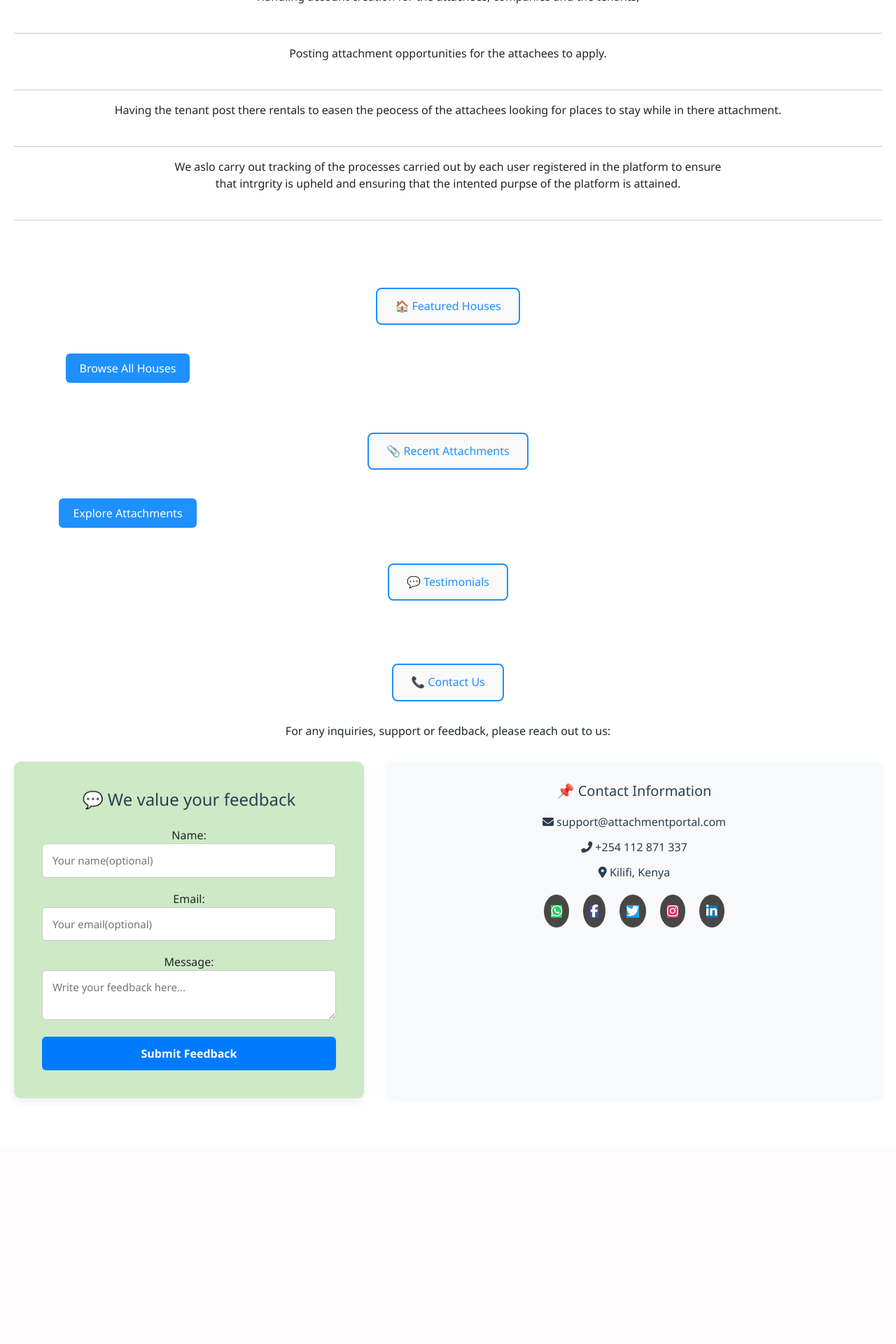
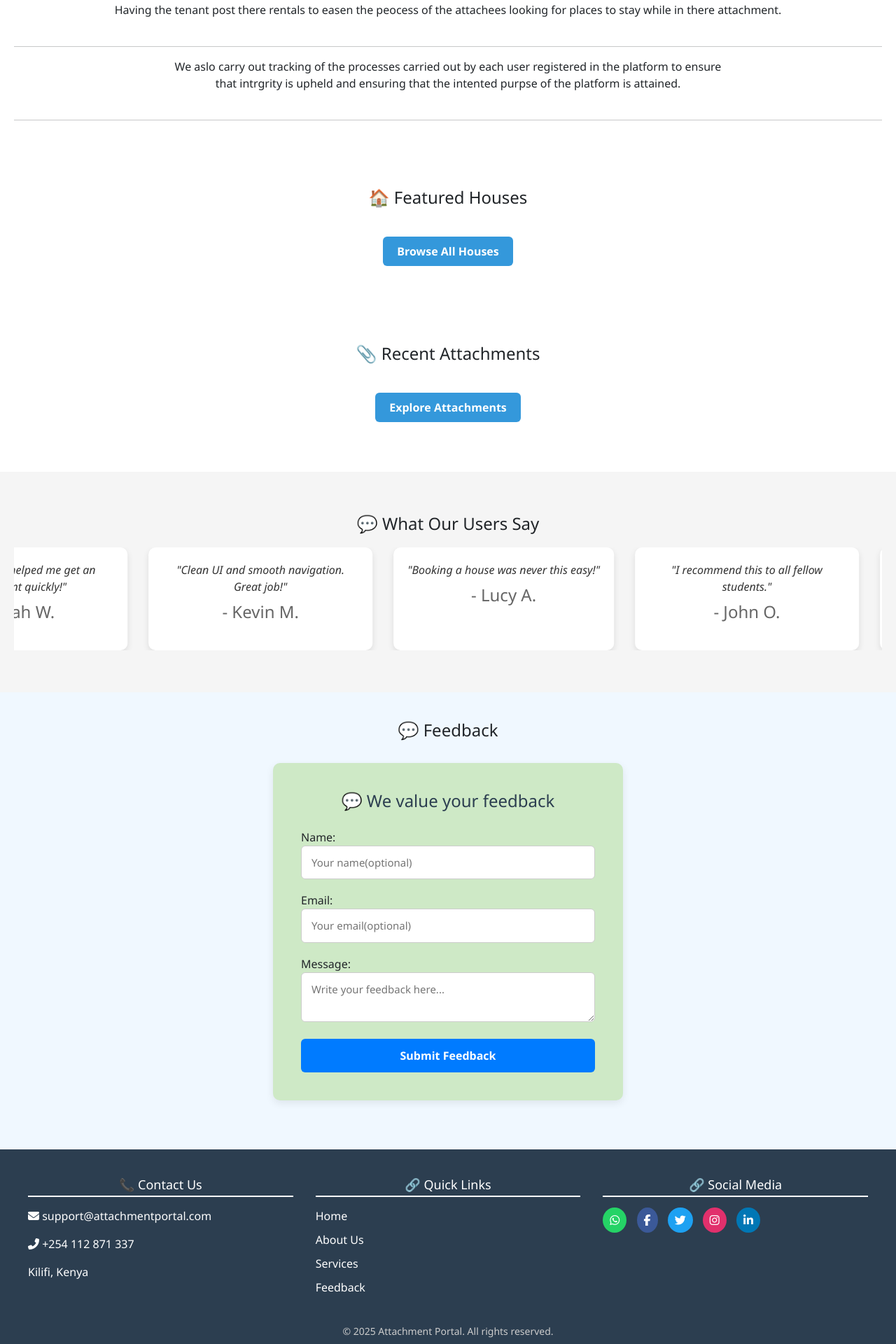
Before and after one commit to Kat-tech15/attachment-website, a Django app: page / in a window 1280 px wide. Shown: the part 1040-2960 px from the top of the page at 70% size. Before the commit the page ends 2609 px from the top, so only its background shows below. Run offline with Django 5.2, Linux system fonts and the light colour scheme; data that the repository does not hold is empty.

Commit message:
updated the footer

```diff
--- a/templates/base.html
+++ b/templates/base.html
@@ -7,7 +7,6 @@
     <meta name="viewport" content="width=device-width, initial-scale=1">
     <link href="https://cdn.jsdelivr.net/npm/bootstrap@5.3.0/dist/css/bootstrap.min.css" rel="stylesheet">
     <link rel="stylesheet" href="https://cdnjs.cloudflare.com/ajax/libs/font-awesome/6.5.0/css/all.min.css">
-    <link rel="stylesheet" href="https://cdnjs.cloudflare.com/ajax/libs/font-awesome/6.5.0/css/all.min.css">
 
     {% load static %}
 <style>
@@ -110,22 +112,85 @@ nav a:hover {
   text-transform: capitalize;
 }
 
-
-/* Responsive footer */
-footer {
-    text-align: center;
-    padding: 10px;
-    width: 100%;
-    z-index: 1000;
-    background-color: #999;;
+/* Footer Section (Updated) */
+.footer {
+  background-color: #2c3e50;
   color: white;
-    border-bottom: 1px solid #0ae71c;
-    position: fixed;
-    left: 0;
-    bottom: 0;
-    box-shadow: 0 8px 4px rgba(0, 0, 0,0.1);
+  padding: 40px 20px;
 }
 
+.footer-container {
+  display: flex;
+  justify-content: space-between;
+  flex-wrap: wrap;
+  gap: 2rem;
+  max-width: 1200px;
+  margin: auto;
+}
+
+.footer-column {
+  flex: 1 1 300px;
+}
+
+.footer-column h4 {
+  margin-bottom: 15px;
+  font-size: 18px;
+  border-bottom: 2px solid #fff;
+  padding-bottom: 5px;
+}
+
+.footer-column ul {
+  list-style: none;
+  padding: 0;
+  margin: 0;
+}
+
+.footer-column ul li {
+  margin-bottom: 10px;
+}
+
+.footer-column a {
+  color: white;
+  text-decoration: none;
+  transition: color 0.3s ease;
+}
+
+.footer-column a:hover {
+  color: #1abc9c;
+}
+
+.social-icons {
+  margin-top: 10px;
+  text-align: left;
+}
+
+.social-icons a {
+  display: inline-block;
+  margin-right: 10px;
+  color: white;
+  background-color: #494646;
+  padding: 10px;
+  border-radius: 50%;
+  font-size: 16px;
+  text-align: center;
+  transition: background-color 0.3s, transform 0.3s;
+}
+
+.social-icons a:hover {
+  transform: scale(1.1);
+}
+.social-icons .fa-whatsapp { background-color: #25d366; }
+.social-icons .fa-facebook-f { background-color: #3b5998; }
+.social-icons .fa-twitter { background-color: #1da1f2; }
+.social-icons .fa-instagram { background-color: #e1306c; }
+.social-icons .fa-linkedin-in { background-color: #0077b5; }
+
+.footer-bottom {
+  text-align: center;
+  margin-top: 30px;
+  font-size: 14px;
+  color: #ccc;
+}
 /* Notification styles */
 .notification-dropdown {
   position: relative;
@@ -231,7 +328,7 @@ footer {
 
 
         <li><a href="#services"><i class="fa fa-cogs"></i> Services</a></li>
-        <li><a href="#contact"><i class="fa fa-envelope"></i> Contact</a></li>
+        <li><a href="#feedback"><i class="fa fa-envelope"></i> Feedback</a></li>
         <li><a href="{% url 'logout' %}"><i class="fa fa-sign-out-alt"></i> Logout</a></li>
     </ul>
     {% else %}
@@ -272,24 +369,65 @@ footer {
             </div>
         </div>
         {% endblock %}
-
-
 </body>
-<footer>
-
+<footer class="footer">
+    <div class="footer-container">
+        <div class="footer-column">
+            <h4>📞 Contact Us</h4>
+            <p><i class="fas fa-envelope"></i> support@attachmentportal.com</p>
+            <p><i class="fas fa-phone-alt"></i> +254 112 871 337 </p>
+            <p><i class="fas fa-map-maker-alt"></i>Kilifi, Kenya</p>
+        </div>
+        <div class="footer-column">
+            <h4>🔗 Quick Links</h4>
+            <ul>
+                <li><a href="{% url 'home' %}">Home</a></li>
+                <li><a href="#about">About Us</a></li>
+                <li><a href="#services">Services</a></li>
+                <li><a href="#feedback">Feedback</a></li>
+            </ul>
+        </div>
+        <div class="footer-column">
+            <h4>🔗 Social Media</h4>
+            <div class="social-icons">
+                <a href="https://wa.me/254711112233" class="fab fa-whatsapp"></a>
+                <a href="https://facebook.com/kelvin katwai" class="fab fa-facebook-f"></a>
+                <a href="https://twitter.com/yourhandle" class="fab fa-twitter"></a>
+                <a href="https://instagram.com/yourprofile" class="fab fa-instagram"></a>
+                <a href="https://linkedin.com/in/yourprofile" class="fab fa-linkedin-in"></a>
+            </div>
+        </div>
+    </div>
+    <div class="footer-bottom">
         &copy; {% now "Y" %} Attachment Portal. All rights reserved.
+    </div>
 </footer>
-
 <script>
     function toggleDropdown(){
         var dropdown = document.getElementById('dropdownMenu');
         dropdown.style.display = dropdown.style.display === 'block' ? 'none' : 'block';
     }
+
     document.addEventListener('click', function(e) {
         var target = e.target;
         if (!document.getElementById('notificationDropdown').contains(target)){
             document.getElementById('dropdownMenu').style.display = 'none';
         }
     });
+
+    // Back to Top Button Logic
+    window.onscroll = function () {
+        const btn = document.getElementById("backToTopBtn");
+        if (document.body.scrollTop > 300 || document.documentElement.scrollTop > 300) {
+            btn.style.display = "block";
+        } else {
+            btn.style.display = "none";
+        }
+    };
+
+    function scrollToTop() {
+        window.scrollTo({ top: 0, behavior: 'smooth' });
+    }
 </script>
+
 </html>
--- a/templates/home.html
+++ b/templates/home.html
@@ -47,16 +47,17 @@
   .home a:hover {
     background-color: #0056b3;
   }
-section {
+.section {
   width: 100%;
   padding: 60px 0;
   background: #fff ;
   margin-bottom: 0 auto;
+  text-align: center;
 }
 .about,
 .services,
 .section,
-.contact {
+.feedback {
   width: 100%;
   padding: 40px 20px;
   box-sizing: border-box;
@@ -74,14 +75,6 @@ h4 {
   list-style: none;
   text-align: center;
   padding: 0;
-}
-.contact p {
-  font-size: 16px;
-  line-height: 1.5;
-  text-align: center;
-}
-.contact .info {
-    margin-top: 20px;
 }
 .card-grid {
   display: grid;
@@ -117,20 +110,9 @@ h4 {
 }
 .cta-link {
   text-align: center;
-  margin-top: 20px;
-  align-self: center;
+  margin-top: 30px;
+  margin-bottom: 40px;
 }
-.cta-link a {
-  padding: 10px 20px;
-  background-color: #1e90ff;
-  color: white;
-  border-radius: 6px;
-  text-decoration: none;
-}
-.cta-link a:hover {
-  background-color: #006fd6;
-}
-
 .browse-button {
   background-color: #3498db;
   color: white;
@@ -144,72 +126,71 @@ h4 {
 .browse-button:hover {
   background-color: #2980b9;
 }
-  .testimonials {
-  display: flex;
-  flex-wrap: wrap;
-  gap: 20px;
-  justify-content: center;
-  padding: 20px;
-}
-.title-box {
-  border: 2px solid #1e90ff;
-  padding: 15px 25px;
+.testimonial-marquee-section {
+  background-color: #f5f5f5;
+  padding: 60px 20px;
+  overflow: hidden;
   text-align: center;
-  width: fit-content;
-  margin: 0 auto 30px;
-  border-radius: 8px;
-  background-color: #f9f9f9;
 }
 
-.section-title {
-  margin: 0;
-  font-size: 1rem;
-  color: #1e90ff;
-}
-.testimonial-card {
-  background-color: white;
-  border: 1px solid #ddd;
-  border-radius: 10px;
-  padding: 20px;
-  margin-top: 20px;
-  width: 300px;
-  text-align: center;
-  box-shadow: 0 4px 8px rgba(0,0,0,0.1);
-}
-.testimonial-img {
-  width: 80px;
-  height: 80px;
-  border-radius: 50%;
-  object-fit: cover;
-  margin-bottom: 10px;
-  border: 2px solid #ccc;
+.testimonial-marquee-wrapper {
+  position: relative;
+  width: 100%;
+  overflow: hidden;
 }
 
-.testimonial-quote {
+.testimonial-marquee-track {
+  display: flex;
+  width: max-content;
+  animation: scrollTestimonials 40s linear infinite;
+}
+
+@keyframes scrollTestimonials {
+  0% {
+    transform: translateX(0%);
+  }
+  100% {
+    transform: translateX(-50%);
+  }
+}
+
+.testimonial-card {
+  min-width: 300px;
+  max-width: 320px;
+  margin: 0 15px;
+  padding: 20px;
+  background-color: white;
+  border-radius: 10px;
+  box-shadow: 0 4px 10px rgba(0,0,0,0.1);
+  flex-shrink: 0;
+  transition: transform 0.3s ease;
+}
+
+.testimonial-card:hover {
+  transform: scale(1.05);
+}
+
+.testimonial-card p {
+  font-size: 1rem;
   font-style: italic;
-  position: relative;
-  color: #444;
+  color: #333;
   margin-bottom: 10px;
 }
 
-.testimonial-quote::before {
-  content: "“";
-  font-size: 40px;
-  position: absolute;
-  top: -20px;
-  left: -10px;
-  color: #f52323;
+.testimonial-card h4 {
+  color: #666;
+  font-weight: normal;
 }
 
-.role {
-  font-weight: bold;
-  font-size: medium;
-  color: #777;
+.feedback {
+    background-color: #f0f8ff;
+    padding: 40px 20px;
+
 }
 .feedback-contact-wrapper {
     display: flex;
-    flex-wrap: wrap;
-    justify-content: space-between;
+    justify-content: center;
+    align-items: center;
     gap: 2rem;
     margin-top: 2rem;
     margin-bottom: 30px;
@@ -267,55 +248,6 @@ h4 {
     .btn-submit:hover {
       background-color: #0056b3;
     }
-
-    .contact-info-box {
-      flex: 1 1 300px;
-      background: #f7f9fb;
-      padding: 30px;
-      border-radius: 10px;
-      box-shadow: 0 2px 10px rgba(0, 0, 0, 0.05);
-      text-align: center;
-    }
-
-    .contact-info-box p {
-      font-size: 16px;
-      margin: 12px 0;
-      color: #2c3e50;
-    }
-    .contact-info-box h3 {
-      margin-bottom: 20px;
-      font-size: 20px;
-      color: #2c3e50;
-      text-align: center;
-    }
-
-.social-icons {
-  margin-top: 20px;
-  text-align: center;
-
-}
-
-.social-icons a {
-  display: inline-block;
-  margin: 0 8px;
-  color: white;
-  background-color: #494646;
-  padding: 10px;
-  border-radius: 50%;
-  font-size: 18px;
-  text-align: center;
-  transition: background-color 0.3s, transform 0.3s;
-}
-
-.social-icons a:hover {
-  transform: scale(1.1);
-}
-
-.social-icons .fa-whatsapp { background-color: #25d366; }
-.social-icons .fa-facebook-f { background-color: #3b5998; }
-.social-icons .fa-twitter { background-color: #1da1f2; }
-.social-icons .fa-instagram { background-color: #e1306c; }
-.social-icons .fa-linkedin-in { background-color: #0077b5; }
 
 @media (max-width: 768px) {
       .card-grid {
@@ -409,8 +341,9 @@ h4 {
         </div>
       </div>
     {% endfor %}
+  </div>
     <div class="cta-link">
-      <a href="{% url 'all_houses' %}" class="browser-button">Browse All Houses</a>
+      <a href="{% url 'all_houses' %}" class="browse-button">Browse All Houses</a>
     </div>
 </section>
 <section class="section">
@@ -431,31 +364,52 @@ h4 {
         </div>
       </div>
     {% endfor %}
+  </div>
     <div class="cta-link">
-      <a href="{% url 'all_houses' %}" class="browser-button">Explore Attachments</a>
+      <a href="{% url 'view_attachments' %}" class="browse-button">Explore Attachments</a>
     </div>
 </section>
-<section class="testimonials">
+<section class="testimonial-marquee-section">
   <div class="title-box">
-    <h4 class="section-title">💬 Testimonials</h4>
+    <h4 class="section-title">💬 What Our Users Say</h4>
   </div>
-  {% for testimonial in testimonials %}
-    <div class="testimonial-card">
-      <p class="testimonial-quote">“{{ testimonial.message }}”</p>
-      <img src="{{ testimonial.image.url }}" alt="{{ testimonial.name }}" class="testimonial-img">
-      <h4>{{ testimonial.name }} <span class="role"> - {{testimonial.role }}</span></h4>
+  <div class="testimonial-marquee-wrapper">
+    <div class="testimonial-marquee-track">
+      <!-- Repeatable testimonial card -->
+      <div class="testimonial-card">
+        <p>"This platform helped me get an attachment quickly!"</p>
+        <h4>- Sarah W.</h4>
+      </div>
+      <div class="testimonial-card">
+        <p>"Clean UI and smooth navigation. Great job!"</p>
+        <h4>- Kevin M.</h4>
+      </div>
+      <div class="testimonial-card">
+        <p>"Booking a house was never this easy!"</p>
+        <h4>- Lucy A.</h4>
+      </div>
+      <div class="testimonial-card">
+        <p>"I recommend this to all fellow students."</p>
+        <h4>- John O.</h4>
+      </div>
+      <!-- Clone the same cards to make smooth loop -->
+      <div class="testimonial-card">
+        <p>"This platform helped me get an attachment quickly!"</p>
+        <h4>- Sarah W.</h4>
+      </div>
+      <div class="testimonial-card">
+        <p>"Clean UI and smooth navigation. Great job!"</p>
+        <h4>- Kevin M.</h4>
+      </div>
     </div>
-  {% endfor %}
+  </div>
 </section>
-<section class="contact" id="contact">
+
+<section class="feedback" id="feedback">
   <div class="title-box">
-    <h4 class="section-title">📞 Contact Us</h4>
+    <h4 class="section-title">💬 Feedback</h4>
   </div>
-    <p>
-       For any inquiries, support or feedback, please reach out to us:
-    </p>
-
-    <div class="feedback-contact-wrapper">
+  <div class="feedback-contact-wrapper">
       <div class="feedback-card">
         <h2>💬 We value your feedback</h2>
         <form method="post" action="">
@@ -464,20 +418,6 @@ h4 {
           <button type="submit" class="btn-submit">Submit Feedback</button>
         </form>
       </div>
-        <div class="contact-info-box">
-          <h3>📌 Contact Information</h3>
-          <p><i class="fas fa-envelope"></i>  support@attachmentportal.com</p>
-          <p><i class="fas fa-phone-alt"></i>  +254 112 871 337</p>
-          <p><i class="fas fa-map-marker-alt"></i>  Kilifi, Kenya</p>
-
-          <div class="social-icons">
-            <a href="https://wa.me/254711112233" target="_blank"><i class="fab fa-whatsapp"></i></a>
-            <a href="https://facebook.com/kelvin katwai" target="_blank"><i class="fab fa-facebook-f"></i></a>
-            <a href="https://twitter.com/yourhandle" target="_blank"><i class="fab fa-twitter"></i></a>
-            <a href="https://instagram.com/yourprofile" target="_blank"><i class="fab fa-instagram"></i></a>
-            <a href="https://linkedin.com/in/yourprofile" target="_blank"><i class="fab fa-linkedin-in"></i></a>
-          </div>
-      </div>
     </div>
 </section>
 {% endblock %}
```
Also changed, not shown: other parts of templates/base.html (+44 -9 lines). Lines whose indentation alone changed are shown as unchanged.
